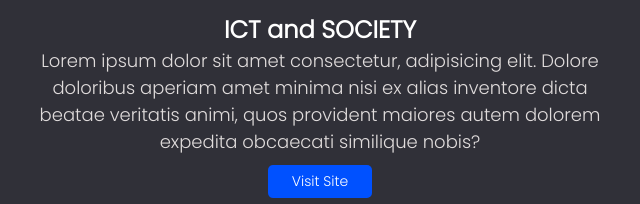
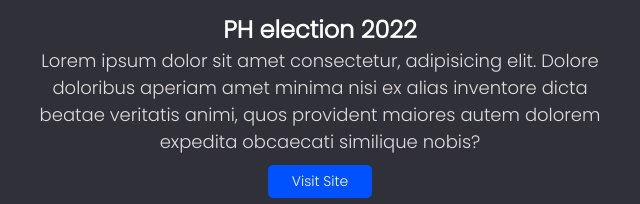
Before and after one commit to Iner-17/InerCollado, a plain HTML site: page index.html in a window 1280 px wide. Shown: the part 4225-4429 px from the top of the page, 320-960 px from the left. Drawn offline with Linux system fonts and the light colour scheme; a web font is replaced by a local one.

```diff
--- a/index.html
+++ b/index.html
@@ -128,7 +128,7 @@
                                 </div>
                             </div>
                             <div class="card-content">
-                                <h2 class="name">ICT and SOCIETY</h2>
+                                <h2 class="name">PH election 2022</h2>
                                 <p class="description">
                                     Lorem ipsum dolor sit amet consectetur, adipisicing elit.
                                     Dolore doloribus aperiam amet minima nisi ex alias inventore dicta beatae veritatis animi, quos provident maiores autem dolorem expedita obcaecati similique nobis?
```
